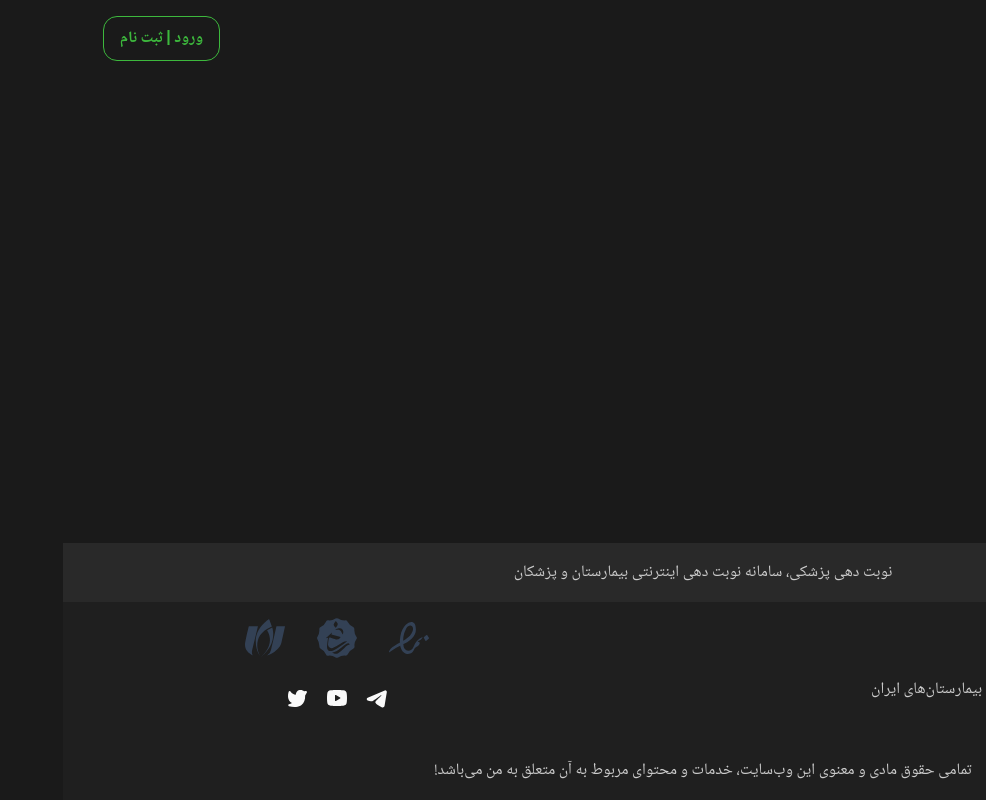
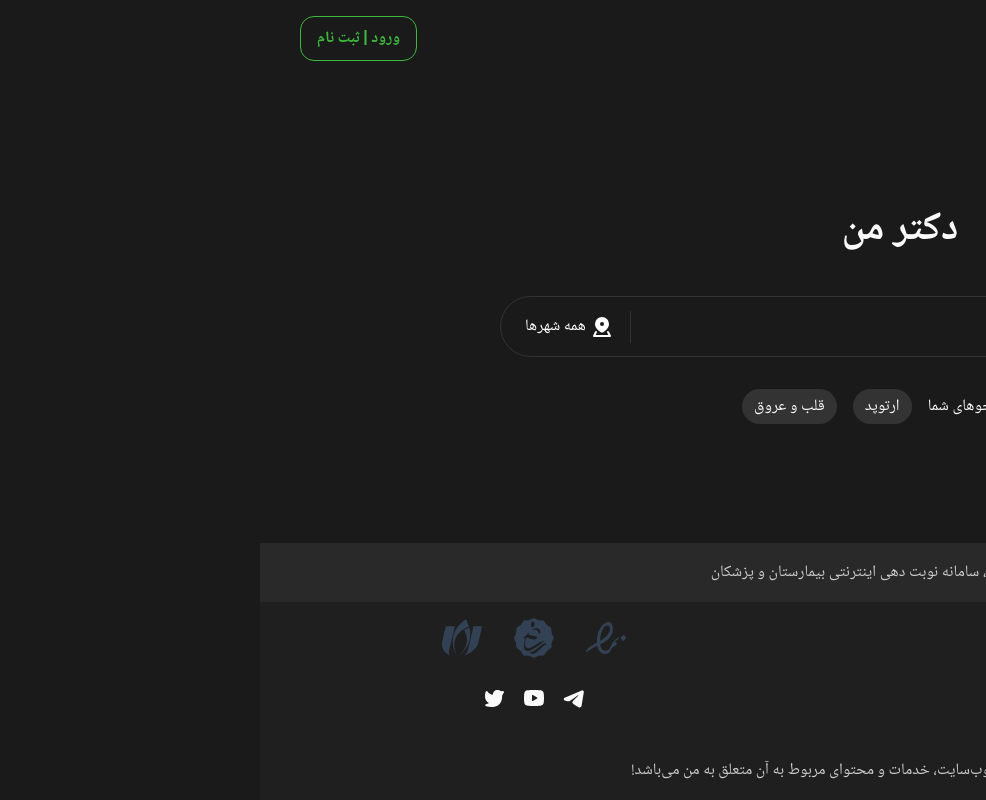
Before and after one commit to CodectiveOrg/bootcamp-2024-free-nextjs-amirsabrii, a Next.js app: page / in a window 1280 px wide. Shown: the whole page, without its empty margins (294-1280 px from the left). Built offline with nearby package versions, Linux system fonts and the light colour scheme.

Commit message:
[UPDATE] home page

```diff
--- a/src/app/page.module.css
+++ b/src/app/page.module.css
@@ -0,0 +1,46 @@
+/** @format */
+
+.home {
+  display: grid;
+  justify-items: center;
+  align-content: center;
+  gap: 2rem;
+
+  min-block-size: 100%;
+
+  h1 {
+    display: inline-flex;
+    align-items: center;
+    gap: 1rem;
+
+    font-size: 2.5rem;
+
+    svg {
+      font-size: 1.5em;
+    }
+  }
+
+  .history {
+    display: flex;
+    flex-wrap: wrap;
+    align-items: center;
+    gap: 1rem;
+
+    /* .title {
+
+    } */
+    > ul {
+      display: flex;
+      gap: 1rem;
+
+      > li {
+        background-color: var(--color-gray-20);
+
+        padding: 0.25rem 0.75rem;
+
+        border-radius: 999rem;
+      }
+    }
+
+  }
+}
--- a/src/app/page.tsx
+++ b/src/app/page.tsx
@@ -1,6 +1,23 @@
+/** @format */
+
 import Image from "next/image";
 import styles from "./page.module.css";
+import GlobalSearchBoxComponent from "@/components/global-searech-box/global.search.box";
 
 export default function Home() {
-  return (<></>);
+  return (
+    <>
+      <div className={styles.home}>
+        <h1>دکتر من</h1>
+        <GlobalSearchBoxComponent />
+        <div className={styles.history}>
+          <div className={styles.title}>آخرین جستجوهای شما</div>
+          <ul>
+            <li>ارتوپد</li>
+            <li>قلب و عروق</li>
+          </ul>
+        </div>
+      </div>
+    </>
+  );
 }
--- /dev/null
+++ b/src/components/global-searech-box/global.search.box.module.css
@@ -0,0 +1,75 @@
+/** @format */
+
+.global-search-box {
+  display: flex;
+  align-items: center;
+  gap: 0.5rem;
+
+  inline-size: min(50rem, 100%);
+
+  padding-inline: 1rem;
+
+  border: 1px solid var(--color-gray-20);
+  border-radius: 999rem;
+
+  .prefix {
+    display: grid;
+    align-items: center;
+
+    font-size: 1.5rem;
+  }
+
+  input {
+    flex: 1 1 0;
+
+    background-color: transparent;
+
+    padding: 1rem;
+
+    border: none;
+
+    &:focus {
+      outline: none;
+    }
+  }
+
+  .divider {
+    background-color: var(--color-gray-20);
+
+    block-size: 2em;
+    inline-size: 1px;
+  }
+
+  .suffix {
+    button {
+      background-color: transparent;
+
+      display: flex;
+      align-items: center;
+      gap: 0.25rem;
+
+      padding: 0.5rem 0.5rem;
+
+      border: none;
+      border-radius: var(--border-radius);
+
+      cursor: pointer;
+
+      svg {
+        font-size: 1.5em;
+      }
+
+      &:hover {
+        background-color: var(--color-gray-16);
+      }
+    }
+  }
+
+  &:focus-within {
+    border-color: var(--color-primary);
+
+    .prefix {
+      color: var(--color-primary);
+    }
+  }
+}
--- /dev/null
+++ b/src/components/global-searech-box/global.search.box.tsx
@@ -0,0 +1,29 @@
+/** @format */
+
+import { ReactElement } from "react";
+
+import MingcuteSearchLine from "@/icons/MingcuteSearch2Fill";
+import MingcuteLocationLine from "@/icons/MingcuteLocation3Fill";
+
+import styles from "./global.search.box.module.css";
+
+export default function GlobalSearchBoxComponent(): ReactElement {
+  return (
+    <div className={styles["global-search-box"]}>
+      <div className={styles.prefix}>
+        <MingcuteSearchLine />
+      </div>
+      <input
+        type='text'
+        placeholder='نام بیماری، تخصص، پزشک، بیمارستان و ...'
+      />
+      <div className={styles.divider}></div>
+      <div className={styles.suffix}>
+        <button>
+          <MingcuteLocationLine />
+          همه شهرها
+        </button>
+      </div>
+    </div>
+  );
+}
--- /dev/null
+++ b/src/icons/MingcuteLocation3Fill.tsx
@@ -0,0 +1,22 @@
+/** @format */
+
+import React, { SVGProps } from "react";
+
+export function MingcuteLocation3Fill(props: SVGProps<SVGSVGElement>) {
+  return (
+    <svg
+      xmlns='http://www.w3.org/2000/svg'
+      width='1em'
+      height='1em'
+      viewBox='0 0 24 24'
+      {...props}>
+      <g fill='none' fillRule='evenodd'>
+        <path d='m12.593 23.258l-.011.002l-.071.035l-.02.004l-.014-.004l-.071-.035q-.016-.005-.024.005l-.004.01l-.017.428l.005.02l.01.013l.104.074l.015.004l.012-.004l.104-.074l.012-.016l.004-.017l-.017-.427q-.004-.016-.017-.018m.265-.113l-.013.002l-.185.093l-.01.01l-.003.011l.018.43l.005.012l.008.007l.201.093q.019.005.029-.008l.004-.014l-.034-.614q-.005-.018-.02-.022m-.715.002a.02.02 0 0 0-.027.006l-.006.014l-.034.614q.001.018.017.024l.015-.002l.201-.093l.01-.008l.004-.011l.017-.43l-.003-.012l-.01-.01z'></path>
+        <path
+          fill='currentColor'
+          d='M17.553 16.106a1 1 0 0 1 1.283.345l.058.102l2 4a1 1 0 0 1-.765 1.439L20 22H4a1 1 0 0 1-.945-1.328l.05-.12l2-4a1 1 0 0 1 1.836.788l-.047.107L5.618 20h12.764l-1.276-2.553a1 1 0 0 1 .447-1.341M12 2a7 7 0 0 1 7 7c0 2.382-1.289 4.317-2.623 5.69a15.7 15.7 0 0 1-2.418 2.008l-.373.246l-.332.209l-.149.09l-.257.148c-.528.3-1.168.3-1.696 0l-.257-.149l-.31-.189l-.171-.109l-.373-.246a15.7 15.7 0 0 1-2.418-2.008C6.289 13.317 5 11.382 5 9a7 7 0 0 1 7-7m0 5a2 2 0 1 0 0 4a2 2 0 0 0 0-4'></path>
+      </g>
+    </svg>
+  );
+}
+export default MingcuteLocation3Fill;
--- /dev/null
+++ b/src/icons/MingcuteSearch2Fill.tsx
@@ -0,0 +1,22 @@
+/** @format */
+
+import React, { SVGProps } from "react";
+
+export function MingcuteSearch2Fill(props: SVGProps<SVGSVGElement>) {
+  return (
+    <svg
+      xmlns='http://www.w3.org/2000/svg'
+      width='1em'
+      height='1em'
+      viewBox='0 0 24 24'
+      {...props}>
+      <g fill='none' fillRule='evenodd'>
+        <path d='m12.593 23.258l-.011.002l-.071.035l-.02.004l-.014-.004l-.071-.035q-.016-.005-.024.005l-.004.01l-.017.428l.005.02l.01.013l.104.074l.015.004l.012-.004l.104-.074l.012-.016l.004-.017l-.017-.427q-.004-.016-.017-.018m.265-.113l-.013.002l-.185.093l-.01.01l-.003.011l.018.43l.005.012l.008.007l.201.093q.019.005.029-.008l.004-.014l-.034-.614q-.005-.018-.02-.022m-.715.002a.02.02 0 0 0-.027.006l-.006.014l-.034.614q.001.018.017.024l.015-.002l.201-.093l.01-.008l.004-.011l.017-.43l-.003-.012l-.01-.01z'></path>
+        <path
+          fill='currentColor'
+          d='M5.5 10a4.5 4.5 0 1 1 9 0a4.5 4.5 0 0 1-9 0M10 2.5a7.5 7.5 0 1 0 4.136 13.757l4.803 4.804a1.5 1.5 0 0 0 2.122-2.122l-4.804-4.803A7.5 7.5 0 0 0 10 2.5'></path>
+      </g>
+    </svg>
+  );
+}
+export default MingcuteSearch2Fill;
```
